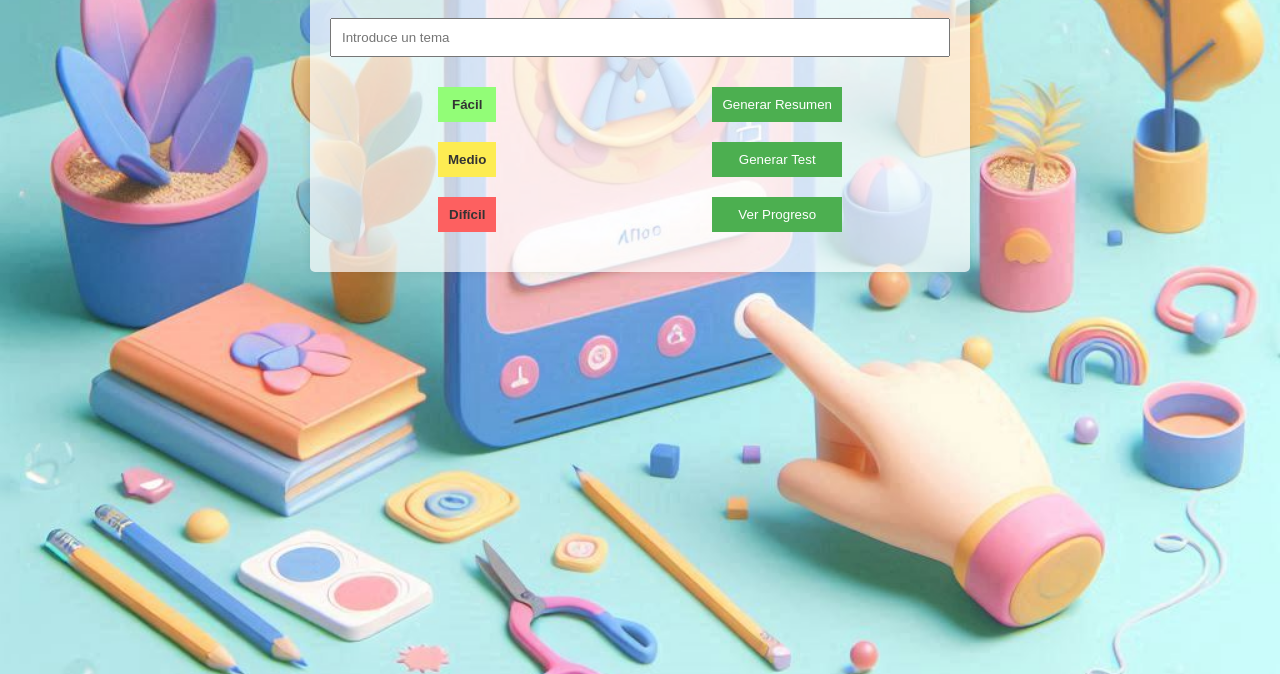
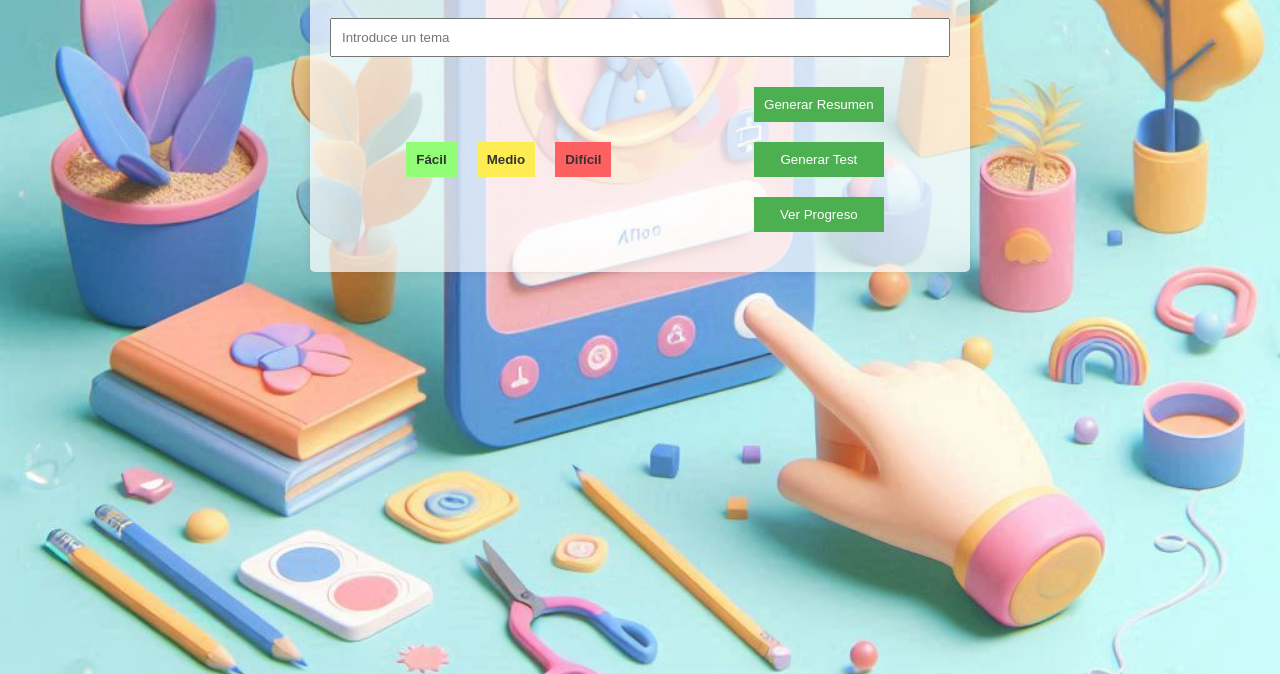
Before and after one commit to LiliaPo/app_autodidacta_IA_pdf, a website: page client/index.html in a window 1280 px wide. Shown: the part 126-800 px from the top of the page. Drawn offline with nearby package versions, Linux system fonts and the light colour scheme.

Commit message:
Reorganizacion de los botones de dificultad

```diff
--- a/client/styles.css
+++ b/client/styles.css
@@ -49,8 +49,9 @@ button:hover {
 
 #dificultad {
     display: flex;
-    flex-direction: column;
-    justify-content: space-between;
+    flex-direction: row;
+    align-items: center;
+    justify-content: space-around;
     margin: 10px 0;
 }
 
@@ -62,6 +63,7 @@ button:hover {
 }
 
 .dificultad-btn {
+    margin: 10px;
     width: 100%;
     color: #333;
     font-weight: bold;
```
